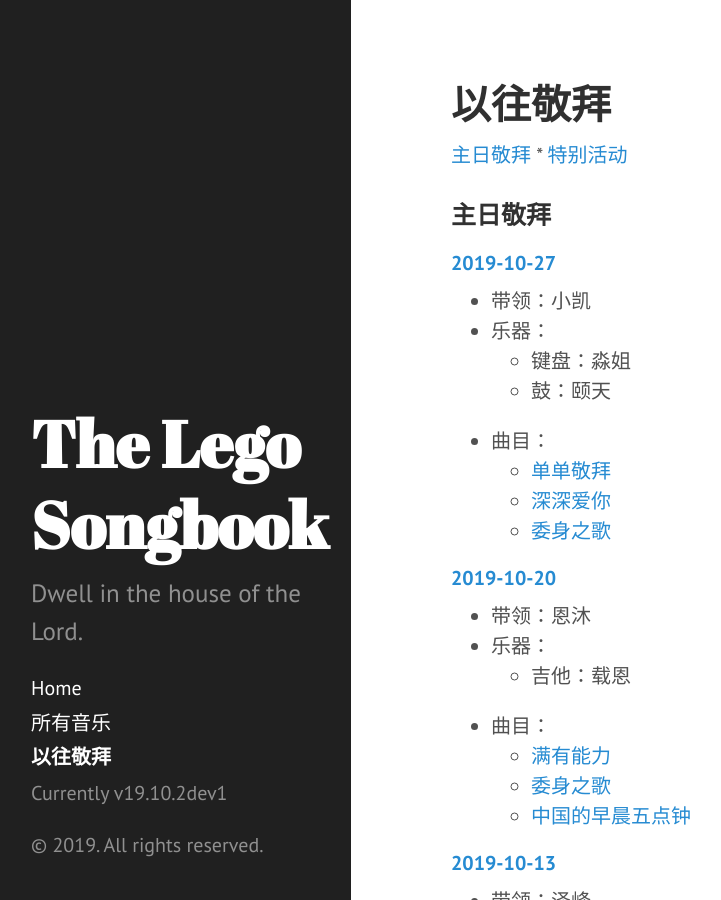
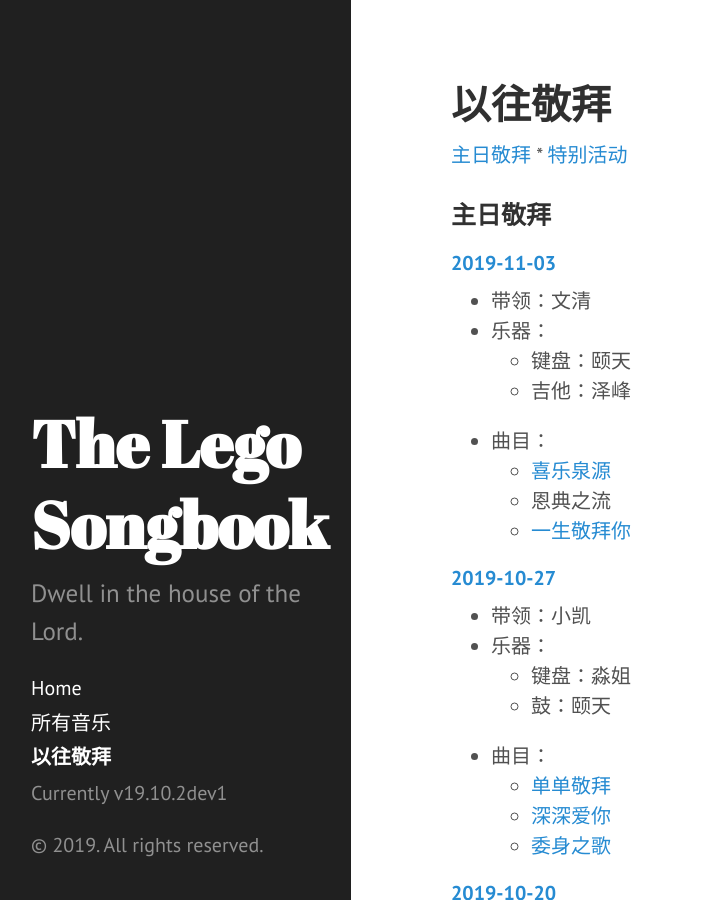
Before and after one commit to Lego-Songbook/lego-songbook-archived, a Jekyll site: the page built from docs/past-services.md, in a window 1280 px wide and 900 px high. Shown: the whole window, without its empty margins (9-730 px from the left). Built offline with Jekyll 4.4.1, drawn with Linux system fonts in a browser that asks for light colours; some web fonts are replaced.

Commit message:
Add 2019-11-03 worship arrangements

```diff
--- a/docs/_data/past_services.yaml
+++ b/docs/_data/past_services.yaml
@@ -54,3 +54,15 @@
       - 单单敬拜
       - 深深爱你
       - 委身之歌
+
+- date: 2019-11-03
+  lead_singer: 文清
+  instrumentation:
+      - instrument: 键盘
+        player: 颐天
+      - instrument: 吉他
+        player: 泽峰
+  songs:
+      - 喜乐泉源
+      - 恩典之流
+      - 一生敬拜你
--- /dev/null
+++ b/docs/past-services/2019-11-03.md
@@ -0,0 +1,4 @@
+---
+layout: past-service
+title: 2019-11-03 赞美安排
+---
```
